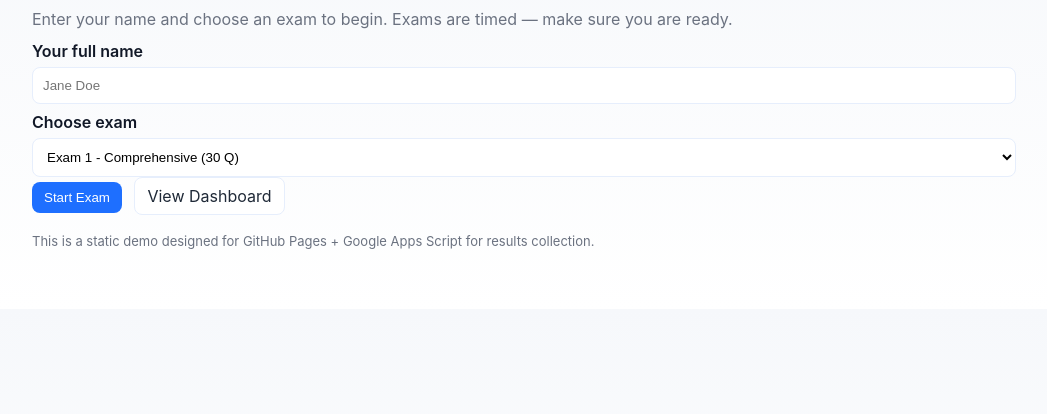
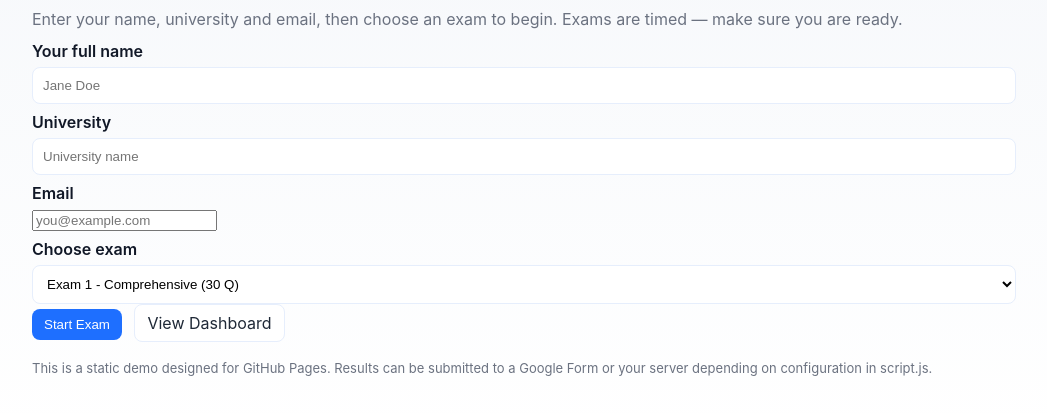
Before and after one commit to Mohamed2Z/MK20RX, a plain HTML site: page index.html in a window 1280 px wide. Shown: the part 90-504 px from the top of the page, without its empty margins (116-1163 px from the left). Drawn offline with Linux system fonts and the light colour scheme.

Commit message:
Add university and email fields to the form

```diff
--- a/index.html
+++ b/index.html
@@ -9,11 +9,17 @@
 <body id="page-index">
   <main class="container">
     <h1>Cybersecurity Exam Portal</h1>
-    <p>Enter your name and choose an exam to begin. Exams are timed — make sure you are ready.</p>
+    <p>Enter your name, university and email, then choose an exam to begin. Exams are timed — make sure you are ready.</p>
 
     <form id="startForm">
       <label for="name">Your full name</label>
       <input id="name" name="name" type="text" placeholder="Jane Doe" required />
+
+      <label for="university">University</label>
+      <input id="university" name="university" type="text" placeholder="University name" required />
+
+      <label for="email">Email</label>
+      <input id="email" name="email" type="email" placeholder="you@example.com" required />
 
       <label for="examSelect">Choose exam</label>
       <select id="examSelect" required>
@@ -27,7 +33,7 @@
     </form>
 
     <footer class="small">
-      <p>This is a static demo designed for GitHub Pages + Google Apps Script for results collection.</p>
+      <p>This is a static demo designed for GitHub Pages. Results can be submitted to a Google Form or your server depending on configuration in script.js.</p>
     </footer>
   </main>
 
```
